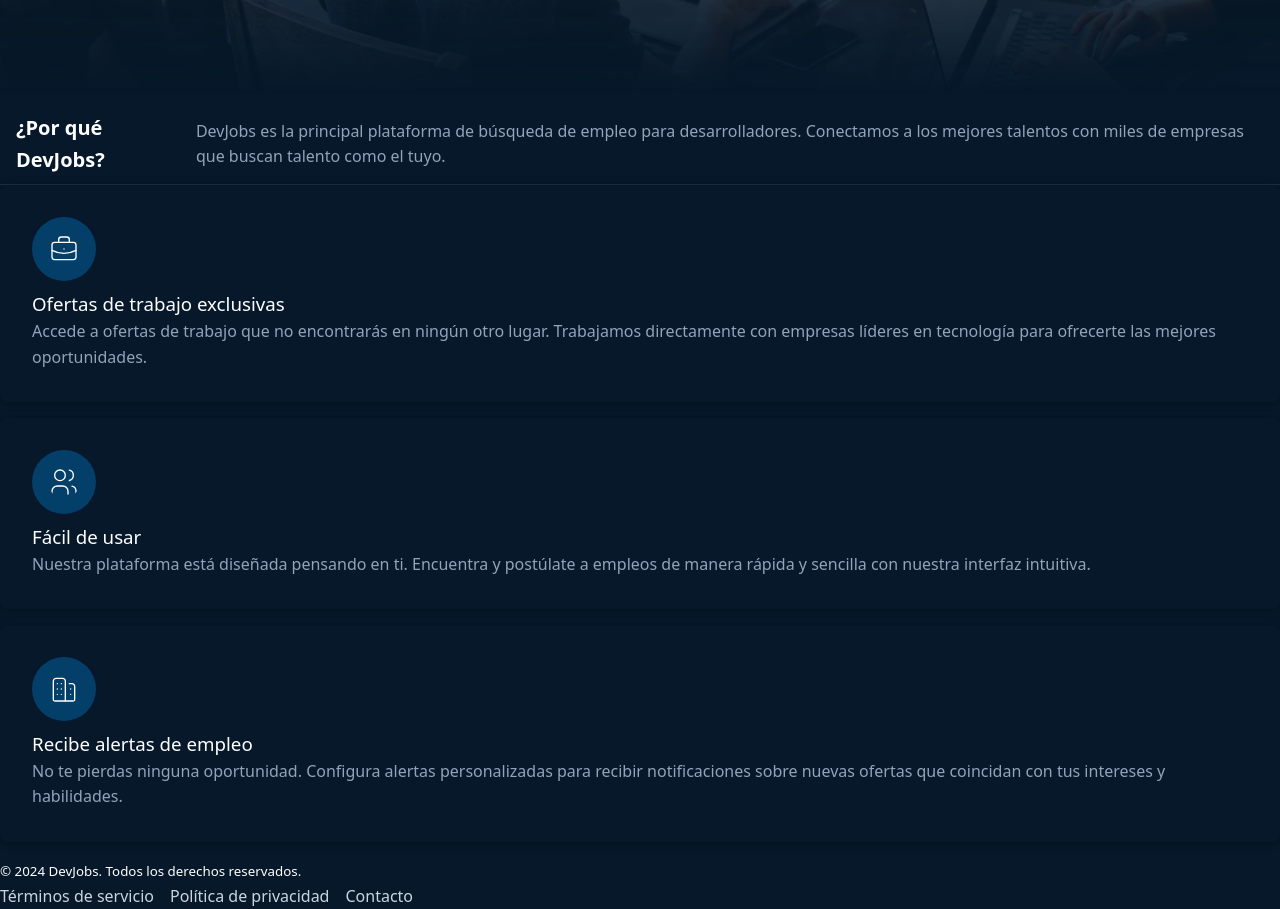
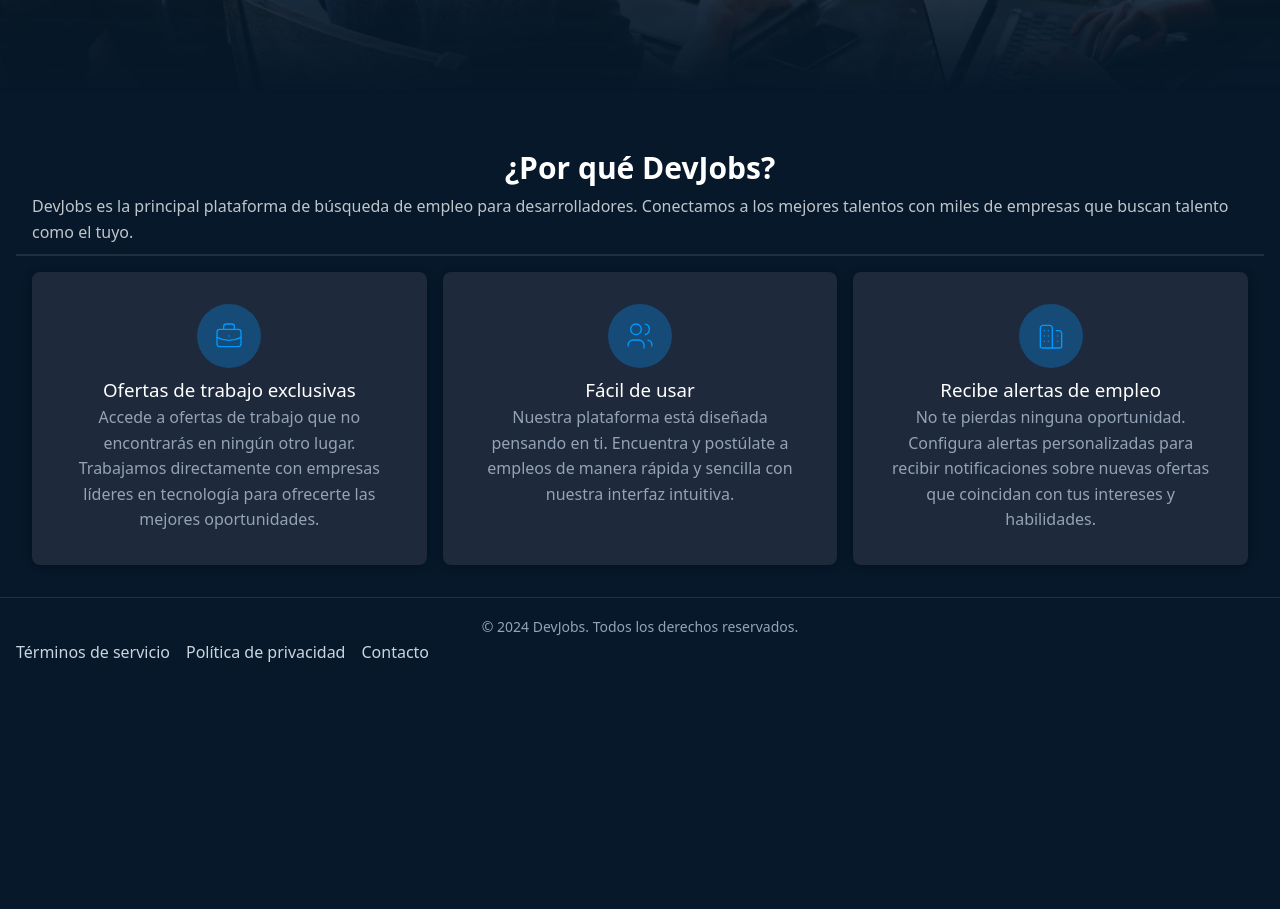
Before and after one commit to AlexxSotelo/DevJobs-curso-Midudev, a plain HTML site: page index.html in a window 1280 px wide. Shown: the part 451-1360 px from the top of the page. After the commit the page ends 1132 px from the top, so only its background shows below. Drawn offline with Linux system fonts and the light colour scheme.

Commit message:
Se agregaron estilos al features section y al footer.

```diff
--- a/index.html
+++ b/index.html
@@ -20,13 +20,13 @@
         </h1>
 
         <nav>
-            <!--<a href="index.html">Inicio</a>-->
+            <a href="index.html">Inicio</a>
             <a href="#">Empleos</a>
         </nav>
 
         <div>
             <a href="#">Publicar un empleo</a>
-            <!--<a href="#">Iniciar sesión</a>-->
+            <a href="#">Iniciar sesión</a>
         </div>
     </header>
 
--- a/styles.css
+++ b/styles.css
@@ -14,6 +14,7 @@
     --text-secondary: #cbd5e1;
     --text-muted: #94a3b8;
     --border: rgba(255, 255, 255, 0.1);
+    --card-bg: #1e293b;
     --shadow: rgba(0, 0, 0, 0.3);
     --input-bg: #1e293b;
     --hsla-example: hsla(210, 100%, 56%, 1);
@@ -204,17 +205,70 @@
     }
 }
 
+/*Features Section*/
+main > section:nth-child(2) {
+    padding-inline: 1rem;
+    background-color: var(--background);
+    padding-top: 2rem;
+
+    & > header {
+        gap: 2px;
+        flex-direction: column;
+
+        h2 {
+            margin-bottom: 0;
+        }
+
+        p {
+            opacity: .75;
+        }
+    }
+
+    & > div {
+        max-width: 1200px;
+        margin: 0 auto;
+    }
+}
+
+main > section:nth-child(2) h2 {
+    font-size: 1.875rem;
+    font-weight: 7000;
+    color: var(--text-primary);
+    margin-bottom: 1rem;
+}
+
+main > section:nth-child(2) > div > div:first-child > p {
+    font-size: 1.125rem;
+    color: var(--text-muted);
+    max-width: 42rem;
+    margin: 0 auto;
+}
+
+main > section:nth-child(2) footer {
+    display: grid;
+    grid-template-columns: repeat(auto-fit, minmax(180px, 1fr));
+    gap: 16px;
+}
+
+/*Grid de Features*/
+
+main > section:nth-child(2) footer {
+    display: grid;
+    grid-template-columns: repeat(auto-fit, minmax(200px, 1fr));
+    gap: 16px;
+}
+
+/*Feature Cards*/
 article {
     background-color: var(--card-bg);
     padding: 2rem;
     margin-bottom: 16px;
     border-radius: 0.5rem;
     box-shadow: 0px 1px 10px 0 var(--shadow);
-}
 
-article svg {
-    color: var(--priary-light);
-    background: rgba(0, 153, 255, 0.30);
+    svg {
+        color: var(--primary-light);
+        background: rgba(0, 153, 255, .3);
         width: 64px;
         height: 64px;
         border-radius: 100%;
@@ -228,3 +282,17 @@
     h3 {
         font-weight: 500;
     }
+}
+
+/*Footer*/
+footer {
+    background-color: var(--background);
+    border-top: 1px solid var(--border);
+    text-align: center;
+    padding: 16px;
+
+    small {
+        color: var(--text-muted);
+        font-size: 0.875rem;
+    }
+}
```
Lines whose indentation alone changed are shown as unchanged.
